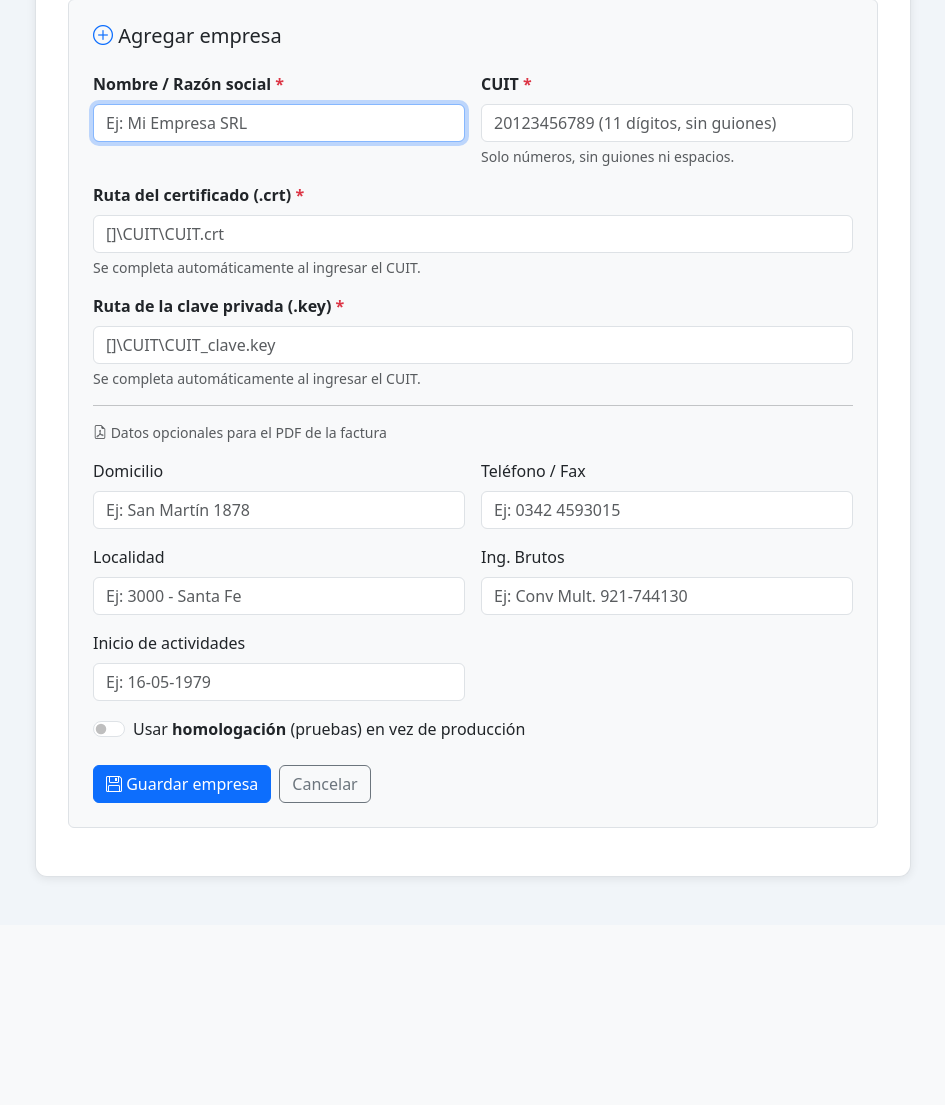
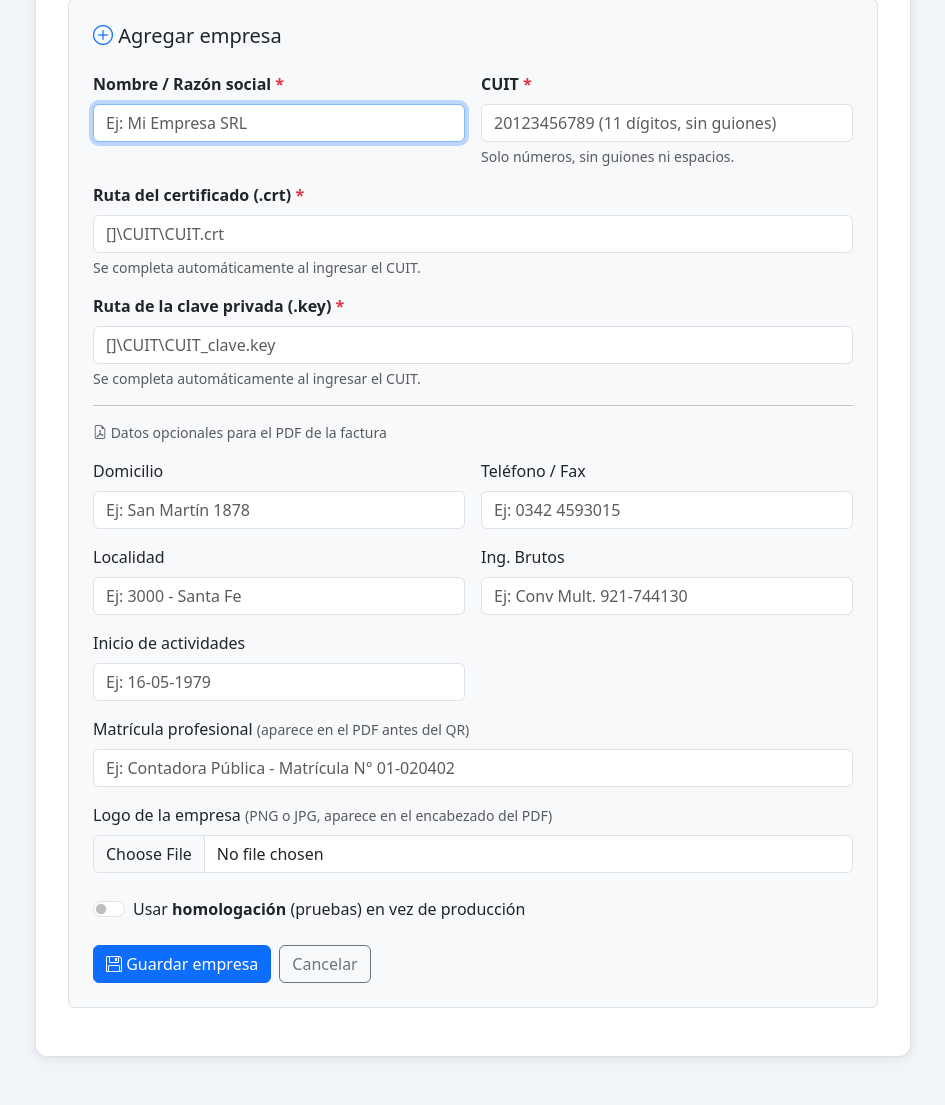
Before and after one commit to frodriguez77/Arca-Facturacion, a Flask app: template templates/admin.html in a window 1280 px wide, after a click on "Agregar empresa". Shown: the part 338-1443 px from the top of the page, without its empty margins (167-1112 px from the left). Before the commit the page ends 1220 px from the top, so only its background shows below. Run offline with Flask 3, Linux system fonts and the light colour scheme; the template is opened without the code that fills it: most values are stand-ins (such as "Sample title", 1, 10 or a date in 2020).

Commit message:
Agrega matrícula profesional y logo al formulario de empresa y PDF
- Empresa: nuevos campos `matricula` y `logo_path` en el formulario de admin, con subida de logo al servidor
- PDF: dibuja el logo en el encabezado (izquierda), muestra la matrícula en una caja con borde centrada e itálica antes del QR/CAE
- PDF: renombra la descripción por defecto de "Servicios" a "Honorarios profesionales" (concepto 2)
- API: endpoints /api/upload-logo y /api/logo-preview para manejo del archivo de logo

https://claude.ai/code/session_013Vmc2zafJFsN75p97784Z4

```diff
--- a/app.py
+++ b/app.py
@@ -243,6 +243,8 @@ def api_empresa_add():
         'localidad':          (data.get('localidad') or '').strip(),
         'ing_brutos':         (data.get('ing_brutos') or '').strip(),
         'inicio_actividades': (data.get('inicio_actividades') or '').strip(),
+        'matricula':          (data.get('matricula') or '').strip(),
+        'logo_path':          (data.get('logo_path') or '').strip(),
     })
     return jsonify({'ok': True, 'id': empresa_id})
 
@@ -276,6 +278,8 @@ def api_empresa_edit(empresa_id):
         'localidad':          (data.get('localidad') or '').strip(),
         'ing_brutos':         (data.get('ing_brutos') or '').strip(),
         'inicio_actividades': (data.get('inicio_actividades') or '').strip(),
+        'matricula':          (data.get('matricula') or '').strip(),
+        'logo_path':          (data.get('logo_path') or '').strip(),
     })
     return jsonify({'ok': True})
 
@@ -288,6 +292,35 @@ def api_empresa_delete(empresa_id):
         if os.path.exists(path):
             os.remove(path)
     return jsonify({'ok': True})
+
+@app.route('/api/upload-logo', methods=['POST'])
+@admin_required
+def api_upload_logo():
+    f = request.files.get('logo')
+    if not f or not f.filename:
+        return jsonify({'error': 'No se recibió ningún archivo'}), 400
+    ext = os.path.splitext(f.filename)[1].lower()
+    if ext not in ('.png', '.jpg', '.jpeg', '.gif', '.bmp', '.webp'):
+        return jsonify({'error': 'Formato no válido (use PNG o JPG)'}), 400
+    logos_dir = os.path.join(BASE, 'static', 'logos')
+    os.makedirs(logos_dir, exist_ok=True)
+    filename = str(uuid.uuid4()) + ext
+    path = os.path.join(logos_dir, filename)
+    f.save(path)
+    return jsonify({'path': path, 'url': f'/static/logos/{filename}'})
+
+@app.route('/api/logo-preview')
+@login_required
+def api_logo_preview():
+    path = request.args.get('path', '')
+    try:
+        rp   = os.path.realpath(path)
+        base = os.path.realpath(BASE)
+        if not rp.startswith(base) or not os.path.isfile(rp):
+            return '', 404
+    except Exception:
+        return '', 404
+    return send_file(rp)
 
 
 # ---------- API usuarios ------------------------------------------------------
--- a/factura_pdf.py
+++ b/factura_pdf.py
@@ -6,6 +6,7 @@ Genera dos páginas: ORIGINAL y DUPLICADO.
 import base64
 import io
 import json
+import os
 from datetime import datetime
 
 from reportlab.lib import colors
@@ -29,7 +30,7 @@ TIPO_NOMBRE = {
 }
 TIPO_LETRA  = {1:'A',2:'A',3:'A', 6:'B',7:'B',8:'B', 11:'C',12:'C',13:'C'}
 DOC_NOMBRE  = {80:'CUIT', 86:'CUIL', 96:'DNI', 99:'Consumidor Final'}
-CONCEPTO_NOM= {1:'Productos', 2:'Servicios', 3:'Productos y Servicios'}
+CONCEPTO_NOM= {1:'Productos', 2:'Honorarios profesionales', 3:'Productos y Servicios'}
 IVA_EMISOR  = {'A':'Responsable Inscripto', 'B':'Responsable Inscripto', 'C':'Monotributista'}
 
 # ── número a letras (español) ─────────────────────────────────────────────────
@@ -120,6 +121,8 @@ def _page(c, titulo, emp, reg, res):
     ing_brutos= emp.get('ing_brutos','')
     inicio    = emp.get('inicio_actividades','')
     homo      = emp.get('homologacion', False)
+    matricula = emp.get('matricula', '')
+    logo_path = emp.get('logo_path', '')
 
     tipo_cbte = int(reg['tipo_cbte'])
     pto_venta = int(reg['punto_venta'])
@@ -163,9 +166,6 @@ def _page(c, titulo, emp, reg, res):
     # ── ENCABEZADO ──────────────────────────────────────────────────
     y = H - MT
 
-    # nombre empresa — grande izquierda
-    T(ML, y - 0.7*cm, nom_emp, sz=16, bold=True)
-
     # cuadro de letra — derecha arriba (3×3 cm)
     box_sz = 2.8*cm
     bx = ML + CW - box_sz
@@ -182,16 +182,31 @@ def _page(c, titulo, emp, reg, res):
     T(xr, y - 1.60*cm, f'Fecha  {_dfmt(fecha_raw)}', sz=9, align='right')
     T(xr, y - 2.05*cm, titulo,              sz=9,  bold=True, align='right', color=GRIS)
 
+    # logo — izquierda (si existe)
+    x_emp = ML
+    if logo_path and os.path.exists(logo_path):
+        try:
+            logo_max_w = 3.2 * cm
+            logo_max_h = box_sz * 0.80
+            c.drawImage(ImageReader(logo_path), ML, y - logo_max_h,
+                        logo_max_w, logo_max_h, preserveAspectRatio=True, mask='auto')
+            x_emp = ML + logo_max_w + 0.4 * cm
+        except Exception:
+            pass
+
+    # nombre empresa — grande izquierda (o a la derecha del logo)
+    T(x_emp, y - 0.7*cm, nom_emp, sz=15 if x_emp > ML else 16, bold=True)
+
     # datos fiscales empresa — bajo el nombre
     ye = y - 1.15*cm
-    T(ML, ye,             _cuit(cuit),               sz=8, color=GRIS)
-    T(ML, ye - 0.42*cm,   IVA_EMISOR.get(letra,''),  sz=8, color=GRIS)
+    T(x_emp, ye,             _cuit(cuit),               sz=8, color=GRIS)
+    T(x_emp, ye - 0.42*cm,   IVA_EMISOR.get(letra,''),  sz=8, color=GRIS)
     info = '  ·  '.join(filter(None,[domicilio, telefono, localidad]))
-    if info: T(ML, ye - 0.84*cm, info, sz=8, color=GRIS)
-    if ing_brutos: T(ML, ye - 1.26*cm, f'Ing. Brutos: {ing_brutos}', sz=8, color=GRIS)
-    if inicio:     T(ML, ye - (1.68 if ing_brutos else 1.26)*cm,
+    if info: T(x_emp, ye - 0.84*cm, info, sz=8, color=GRIS)
+    if ing_brutos: T(x_emp, ye - 1.26*cm, f'Ing. Brutos: {ing_brutos}', sz=8, color=GRIS)
+    if inicio:     T(x_emp, ye - (1.68 if ing_brutos else 1.26)*cm,
                      f'Inicio actividades: {inicio}', sz=8, color=GRIS)
-    if homo:       T(ML, ye - 2.1*cm, 'HOMOLOGACIÓN', sz=8, bold=True, color=colors.red)
+    if homo:       T(x_emp, ye - 2.1*cm, 'HOMOLOGACIÓN', sz=8, bold=True, color=colors.red)
 
     # línea separadora gruesa bajo encabezado
     y_sep1 = y - box_sz - 0.45*cm
@@ -254,9 +269,21 @@ def _page(c, titulo, emp, reg, res):
     y_sep5 = y_sep4 - 0.90*cm
     hline(y_sep5, lw=0.3, color=GRIS)
 
+    # ── MATRÍCULA ───────────────────────────────────────────────────
+    mat_extra = 0
+    if matricula:
+        mat_h  = 0.85 * cm
+        mat_y0 = y_sep5 - 0.20 * cm - mat_h
+        c.setStrokeColor(NEGRO); c.setLineWidth(0.5)
+        c.rect(ML, mat_y0, CW, mat_h, fill=0, stroke=1)
+        T(ML + CW / 2, mat_y0 + mat_h / 2 - 0.15 * cm,
+          matricula, sz=9, align='center', font='Helvetica-Oblique')
+        mat_extra = mat_h + 0.35 * cm
+
     # ── QR + CAE ────────────────────────────────────────────────────
     qr_sz = 3.0*cm
-    qr_y  = y_sep5 - qr_sz - 0.40*cm
+    y_qr  = y_sep5 - mat_extra
+    qr_y  = y_qr - qr_sz - 0.40*cm
 
     try:
         qr_buf = _qr(cuit, pto_venta, tipo_cbte, nro_cbte,
@@ -267,10 +294,10 @@ def _page(c, titulo, emp, reg, res):
         pass
 
     xc = ML + qr_sz + 0.5*cm
-    T(xc, y_sep5 - 0.60*cm, f'CAE: {cae}',             sz=9, bold=True)
-    T(xc, y_sep5 - 1.05*cm, f'Vto. CAE: {_dfmt(vto_cae)}', sz=9)
-    T(xc, y_sep5 - 1.50*cm, 'Comprobante Autorizado',   sz=8, color=GRIS)
-    T(xc, y_sep5 - 1.90*cm, 'www.afip.gob.ar',          sz=8, color=GRIS)
+    T(xc, y_qr - 0.60*cm, f'CAE: {cae}',              sz=9, bold=True)
+    T(xc, y_qr - 1.05*cm, f'Vto. CAE: {_dfmt(vto_cae)}', sz=9)
+    T(xc, y_qr - 1.50*cm, 'Comprobante Autorizado',    sz=8, color=GRIS)
+    T(xc, y_qr - 1.90*cm, 'www.afip.gob.ar',           sz=8, color=GRIS)
 
     # ── PIE ─────────────────────────────────────────────────────────
     hline(MB + 0.6*cm, lw=0.3, color=GRIS)
--- a/templates/admin.html
+++ b/templates/admin.html
@@ -196,6 +196,21 @@
           <div class="col-12 col-md-6">
             <label class="form-label">Inicio de actividades</label>
             <input type="text" class="form-control" id="f-inicio-act" placeholder="Ej: 16-05-1979">
+          </div>
+          <div class="col-12">
+            <label class="form-label">Matrícula profesional
+              <span class="text-muted fw-normal small">(aparece en el PDF antes del QR)</span>
+            </label>
+            <input type="text" class="form-control" id="f-matricula"
+                   placeholder="Ej: Contadora Pública - Matrícula N° 01-020402">
+          </div>
+          <div class="col-12">
+            <label class="form-label">Logo de la empresa
+              <span class="text-muted fw-normal small">(PNG o JPG, aparece en el encabezado del PDF)</span>
+            </label>
+            <input type="file" class="form-control" id="f-logo-file" accept=".png,.jpg,.jpeg">
+            <input type="hidden" id="f-logo-path">
+            <div id="f-logo-preview" class="mt-2"></div>
           </div>
         </div>
 
@@ -645,6 +660,27 @@ document.getElementById('f-cuit').addEventListener('input', function () {
   });
 });
 
+// ===== UPLOAD LOGO ===========================================================
+document.getElementById('f-logo-file').addEventListener('change', async function () {
+  const file = this.files[0];
+  if (!file) return;
+  const fd = new FormData();
+  fd.append('logo', file);
+  try {
+    const resp = await fetch('/api/upload-logo', { method: 'POST', body: fd });
+    const data = await resp.json();
+    if (data.error) {
+      mostrarNotif('Error al subir logo: ' + data.error, 'danger');
+    } else {
+      document.getElementById('f-logo-path').value = data.path;
+      document.getElementById('f-logo-preview').innerHTML =
+        `<img src="${data.url}" style="max-height:60px; border:1px solid #dee2e6; border-radius:4px; padding:2px;" alt="Logo">`;
+    }
+  } catch (err) {
+    mostrarNotif('Error de red al subir logo: ' + err, 'danger');
+  }
+});
+
 
 // ===== EMPRESAS ==============================================================
 
@@ -671,6 +707,16 @@ function editarEmpresa(e) {
   document.getElementById('f-localidad').value     = e.localidad     || '';
   document.getElementById('f-ing-brutos').value    = e.ing_brutos    || '';
   document.getElementById('f-inicio-act').value    = e.inicio_actividades || '';
+  document.getElementById('f-matricula').value     = e.matricula     || '';
+  document.getElementById('f-logo-path').value     = e.logo_path     || '';
+  document.getElementById('f-logo-file').value     = '';
+  const prev = document.getElementById('f-logo-preview');
+  if (e.logo_path) {
+    prev.innerHTML = `<img src="/api/logo-preview?path=${encodeURIComponent(e.logo_path)}"
+        style="max-height:60px; border:1px solid #dee2e6; border-radius:4px; padding:2px;" alt="Logo">`;
+  } else {
+    prev.innerHTML = '';
+  }
 
   // Marcar rutas como manuales para no pisar al editar CUIT
   document.getElementById('f-cert').dataset.auto = 'false';
@@ -687,12 +733,15 @@ function editarEmpresa(e) {
 
 function limpiarForm() {
   ['f-id','f-nombre','f-cuit','f-cert','f-key',
-   'f-domicilio','f-telefono','f-localidad','f-ing-brutos','f-inicio-act']
+   'f-domicilio','f-telefono','f-localidad','f-ing-brutos','f-inicio-act',
+   'f-matricula','f-logo-path']
     .forEach(id => {
       const el = document.getElementById(id);
       el.value = '';
       el.dataset.auto = 'true';
     });
+  document.getElementById('f-logo-file').value = '';
+  document.getElementById('f-logo-preview').innerHTML = '';
   document.getElementById('f-homo').checked = false;
   document.getElementById('form-titulo').innerHTML =
     '<i class="bi bi-plus-circle text-primary"></i> Agregar empresa';
@@ -719,6 +768,8 @@ document.getElementById('form-empresa').addEventListener('submit', async e => {
     localidad:          document.getElementById('f-localidad').value.trim(),
     ing_brutos:         document.getElementById('f-ing-brutos').value.trim(),
     inicio_actividades: document.getElementById('f-inicio-act').value.trim(),
+    matricula:          document.getElementById('f-matricula').value.trim(),
+    logo_path:          document.getElementById('f-logo-path').value.trim(),
   };
 
   const editando = !!id;
```
